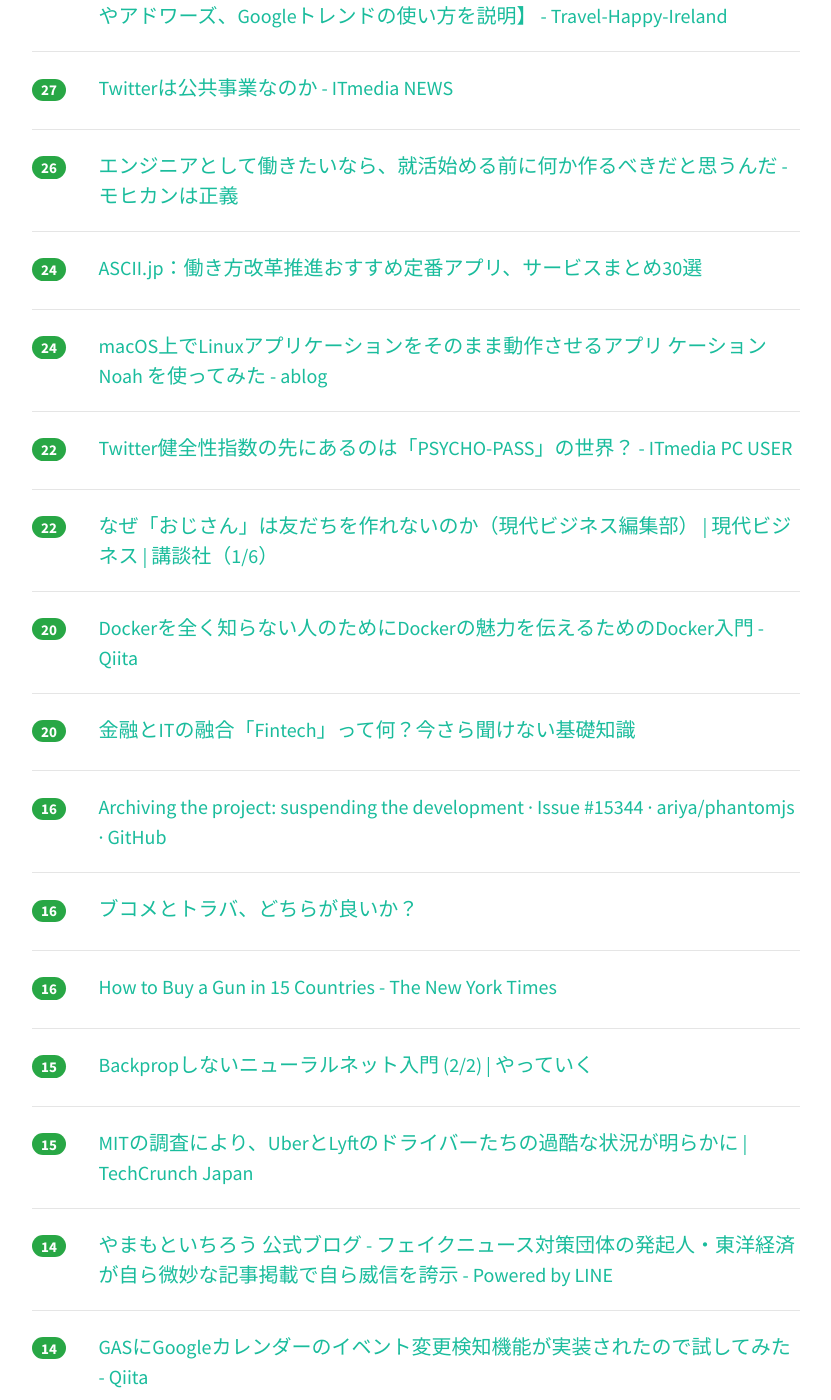
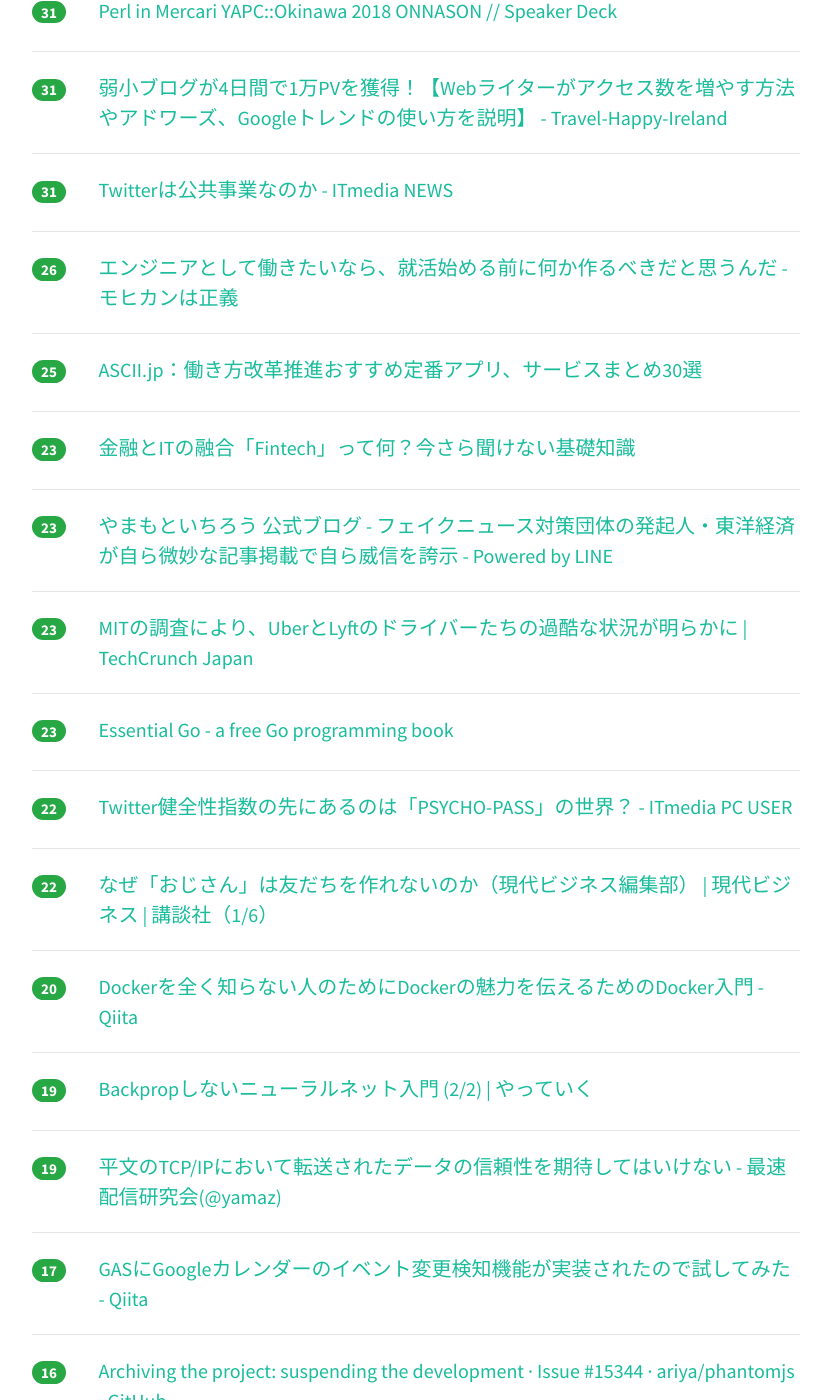
Before and after one commit to yatta47/hatena-matome-site, a Jekyll site: the page built from _posts/2018-03-04-hatena.md, in a window 1280 px wide and 1400 px high, scrolled down 2323 px. Shown: the whole window, without its empty margins (224-1055 px from the left). Built offline with Jekyll 4.4.1, drawn with Linux system fonts in a browser that asks for light colours; nearby versions of some CDN libraries; some of the changed text lies outside the part shown.

Commit message:
Updated 2018-03-04

```diff
--- a/_posts/2018-03-04-hatena.md
+++ b/_posts/2018-03-04-hatena.md
@@ -1,33 +1,33 @@
 ---
 layout: post
 title:  "2018-03-04 はてぶIT"
-date:   2018-03-04 21:03:12
+date:   2018-03-04 22:02:12
 tags: [it-hotentry]
 ---
-44 件のデータあり
+47 件のデータあり
 
 <hr><div class="row">
-<div class="col-1"><span class="badge badge-pill badge-success h2">313</span></div>
+<div class="col-1"><span class="badge badge-pill badge-success h2">322</span></div>
 <div class="col-11"><a href='https://togetter.com/li/1204933' target='_blank'>新卒説明会の応募での学歴フィルター・性別フィルターの存在を就活生がTwitterで告発→該当企業がフィルターを解除 - Togetter</a></div>
 </div>
 <hr>
 <div class="row">
-<div class="col-1"><span class="badge badge-pill badge-success h2">276</span></div>
+<div class="col-1"><span class="badge badge-pill badge-success h2">279</span></div>
 <div class="col-11"><a href='http://toricago.hatenablog.com/entry/2018/03/03/220000' target='_blank'>『自然言語処理の基本と技術』が面白い！ - toricago</a></div>
 </div>
 <hr>
 <div class="row">
-<div class="col-1"><span class="badge badge-pill badge-success h2">256</span></div>
+<div class="col-1"><span class="badge badge-pill badge-success h2">260</span></div>
 <div class="col-11"><a href='http://hiro.asks.jp/100252.html' target='_blank'>ビリー・ヘリントンとネット文化 : ひろゆき＠オープンSNS</a></div>
 </div>
 <hr>
 <div class="row">
-<div class="col-1"><span class="badge badge-pill badge-success h2">223</span></div>
+<div class="col-1"><span class="badge badge-pill badge-success h2">246</span></div>
 <div class="col-11"><a href='https://withnews.jp/article/f0180304000qq000000000000000G00110701qq000016833A' target='_blank'>「転職4回、クビ1回」からユーチューバー　1年で1千本、やっと黒字に - withnews（ウィズニュース）</a></div>
 </div>
 <hr>
 <div class="row">
-<div class="col-1"><span class="badge badge-pill badge-success h2">212</span></div>
+<div class="col-1"><span class="badge badge-pill badge-success h2">239</span></div>
 <div class="col-11"><a href='http://blog.edunote.jp/entry/2018/03/04/085231' target='_blank'>「助けて！PCが20台しかないのにコンピュータクラブの定員が30人なの！」いや、ほんとどうしましょう - パパ教員の戯れ言日記</a></div>
 </div>
 <hr>
@@ -42,13 +42,18 @@ tags: [it-hotentry]
 </div>
 <hr>
 <div class="row">
-<div class="col-1"><span class="badge badge-pill badge-success h2">116</span></div>
+<div class="col-1"><span class="badge badge-pill badge-success h2">135</span></div>
 <div class="col-11"><a href='https://dev.classmethod.jp/security/2018-aws-re-entering-security-check/' target='_blank'>AWS再入門2018 セキュリティチェック編 ｜ Developers.IO</a></div>
 </div>
 <hr>
 <div class="row">
-<div class="col-1"><span class="badge badge-pill badge-success h2">63</span></div>
+<div class="col-1"><span class="badge badge-pill badge-success h2">66</span></div>
 <div class="col-11"><a href='http://toyokeizai.net/articles/-/210942' target='_blank'>プログラミング言語｢Ruby｣が愛される理由 | 池澤あやかのテック最前線 | 東洋経済オンライン | 経済ニュースの新基準</a></div>
+</div>
+<hr>
+<div class="row">
+<div class="col-1"><span class="badge badge-pill badge-success h2">60</span></div>
+<div class="col-11"><a href='https://medium.com/@catatsuy/f9719352dada' target='_blank'>logrotateの設定とファイルのアクセスモードについて – Tatsuya Kaneko – Medium</a></div>
 </div>
 <hr>
 <div class="row">
@@ -57,8 +62,13 @@ tags: [it-hotentry]
 </div>
 <hr>
 <div class="row">
-<div class="col-1"><span class="badge badge-pill badge-success h2">57</span></div>
-<div class="col-11"><a href='https://medium.com/@catatsuy/f9719352dada' target='_blank'>logrotateの設定とファイルのアクセスモードについて – Tatsuya Kaneko – Medium</a></div>
+<div class="col-1"><span class="badge badge-pill badge-success h2">53</span></div>
+<div class="col-11"><a href='https://gigazine.net/news/20180304-private-keys-on-emails/' target='_blank'>2万3000件以上のSSL/TLS証明書の秘密鍵が電子メールでやりとりされたことが判明し、その全てが失効となる事態に - GIGAZINE</a></div>
+</div>
+<hr>
+<div class="row">
+<div class="col-1"><span class="badge badge-pill badge-success h2">52</span></div>
+<div class="col-11"><a href='http://d.hatena.ne.jp/yohei-a/20180304/1520138751' target='_blank'>macOS上でLinuxアプリケーションをそのまま動作させるアプリ ケーション Noah を使ってみた - ablog</a></div>
 </div>
 <hr>
 <div class="row">
@@ -68,17 +78,12 @@ tags: [it-hotentry]
 <hr>
 <div class="row">
 <div class="col-1"><span class="badge badge-pill badge-success h2">38</span></div>
-<div class="col-11"><a href='https://freesoft.tvbok.com/win10/reset-this-pc/reinstall-fresh-start.html' target='_blank'>Windows10 の再インストールには新機能「新たに開始」(Fresh Start) が便利 - ぼくんちのTV 別館</a></div>
-</div>
-<hr>
-<div class="row">
-<div class="col-1"><span class="badge badge-pill badge-success h2">37</span></div>
 <div class="col-11"><a href='https://www.slideshare.net/hirsoshnakagawa3/ss-89442307' target='_blank'>人工知能と社会</a></div>
 </div>
 <hr>
 <div class="row">
-<div class="col-1"><span class="badge badge-pill badge-success h2">37</span></div>
-<div class="col-11"><a href='https://gigazine.net/news/20180304-private-keys-on-emails/' target='_blank'>2万3000件以上のSSL/TLS証明書の秘密鍵が電子メールでやりとりされたことが判明し、その全てが失効となる事態に - GIGAZINE</a></div>
+<div class="col-1"><span class="badge badge-pill badge-success h2">38</span></div>
+<div class="col-11"><a href='https://freesoft.tvbok.com/win10/reset-this-pc/reinstall-fresh-start.html' target='_blank'>Windows10 の再インストールには新機能「新たに開始」(Fresh Start) が便利 - ぼくんちのTV 別館</a></div>
 </div>
 <hr>
 <div class="row">
@@ -97,8 +102,13 @@ tags: [it-hotentry]
 </div>
 <hr>
 <div class="row">
-<div class="col-1"><span class="badge badge-pill badge-success h2">31</span></div>
+<div class="col-1"><span class="badge badge-pill badge-success h2">32</span></div>
 <div class="col-11"><a href='http://www.dtmstation.com/archives/52010778.html' target='_blank'>SONARが名称変更して復活!旧ユーザーは無料でアップグレード!?Cakewalkを買収したBandLabのCEOに聞いてみた! : 藤本健の“DTMステーション”</a></div>
+</div>
+<hr>
+<div class="row">
+<div class="col-1"><span class="badge badge-pill badge-success h2">32</span></div>
+<div class="col-11"><a href='http://aba.hatenablog.com/entry/2018/03/03/170747' target='_blank'>JavaScript256文字でのゲーム作り - ABAの日誌</a></div>
 </div>
 <hr>
 <div class="row">
@@ -107,17 +117,12 @@ tags: [it-hotentry]
 </div>
 <hr>
 <div class="row">
-<div class="col-1"><span class="badge badge-pill badge-success h2">30</span></div>
-<div class="col-11"><a href='http://aba.hatenablog.com/entry/2018/03/03/170747' target='_blank'>JavaScript256文字でのゲーム作り - ABAの日誌</a></div>
-</div>
-<hr>
-<div class="row">
-<div class="col-1"><span class="badge badge-pill badge-success h2">28</span></div>
+<div class="col-1"><span class="badge badge-pill badge-success h2">31</span></div>
 <div class="col-11"><a href='http://blog-ireland.hatenablog.com/entry/2018/03/03/230923' target='_blank'>弱小ブログが4日間で1万PVを獲得！【Webライターがアクセス数を増やす方法やアドワーズ、Googleトレンドの使い方を説明】 - Travel-Happy-Ireland</a></div>
 </div>
 <hr>
 <div class="row">
-<div class="col-1"><span class="badge badge-pill badge-success h2">27</span></div>
+<div class="col-1"><span class="badge badge-pill badge-success h2">31</span></div>
 <div class="col-11"><a href='http://www.itmedia.co.jp/news/articles/1803/04/news018.html' target='_blank'>Twitterは公共事業なのか - ITmedia NEWS</a></div>
 </div>
 <hr>
@@ -127,13 +132,28 @@ tags: [it-hotentry]
 </div>
 <hr>
 <div class="row">
-<div class="col-1"><span class="badge badge-pill badge-success h2">24</span></div>
+<div class="col-1"><span class="badge badge-pill badge-success h2">25</span></div>
 <div class="col-11"><a href='http://ascii.jp/limit/group/ida/elem/000/001/634/1634243/' target='_blank'>ASCII.jp：働き方改革推進おすすめ定番アプリ、サービスまとめ30選</a></div>
 </div>
 <hr>
 <div class="row">
-<div class="col-1"><span class="badge badge-pill badge-success h2">24</span></div>
-<div class="col-11"><a href='http://d.hatena.ne.jp/yohei-a/20180304/1520138751' target='_blank'>macOS上でLinuxアプリケーションをそのまま動作させるアプリ ケーション Noah を使ってみた - ablog</a></div>
+<div class="col-1"><span class="badge badge-pill badge-success h2">23</span></div>
+<div class="col-11"><a href='https://career.levtech.jp/guide/knowhow/article/4/' target='_blank'>金融とITの融合「Fintech」って何？今さら聞けない基礎知識</a></div>
+</div>
+<hr>
+<div class="row">
+<div class="col-1"><span class="badge badge-pill badge-success h2">23</span></div>
+<div class="col-11"><a href='https://lineblog.me/yamamotoichiro/archives/13175983.html' target='_blank'>やまもといちろう 公式ブログ - フェイクニュース対策団体の発起人・東洋経済が自ら微妙な記事掲載で自ら威信を誇示 - Powered by LINE</a></div>
+</div>
+<hr>
+<div class="row">
+<div class="col-1"><span class="badge badge-pill badge-success h2">23</span></div>
+<div class="col-11"><a href='http://jp.techcrunch.com/2018/03/04/2018-03-02-mit-study-shows-how-much-driving-for-uber-or-lyft-sucks/' target='_blank'>MITの調査により、UberとLyftのドライバーたちの過酷な状況が明らかに | TechCrunch Japan</a></div>
+</div>
+<hr>
+<div class="row">
+<div class="col-1"><span class="badge badge-pill badge-success h2">23</span></div>
+<div class="col-11"><a href='https://www.programming-books.io/essential/go/' target='_blank'>Essential Go - a free Go programming book</a></div>
 </div>
 <hr>
 <div class="row">
@@ -152,8 +172,18 @@ tags: [it-hotentry]
 </div>
 <hr>
 <div class="row">
-<div class="col-1"><span class="badge badge-pill badge-success h2">20</span></div>
-<div class="col-11"><a href='https://career.levtech.jp/guide/knowhow/article/4/' target='_blank'>金融とITの融合「Fintech」って何？今さら聞けない基礎知識</a></div>
+<div class="col-1"><span class="badge badge-pill badge-success h2">19</span></div>
+<div class="col-11"><a href='http://ktrmnm.github.io/blog/2018/03/04/201803-nn-bcd/' target='_blank'>Backpropしないニューラルネット入門 (2/2) | やっていく</a></div>
+</div>
+<hr>
+<div class="row">
+<div class="col-1"><span class="badge badge-pill badge-success h2">19</span></div>
+<div class="col-11"><a href='http://yamaz.hatenablog.com/entry/2018/03/03/214221' target='_blank'>平文のTCP/IPにおいて転送されたデータの信頼性を期待してはいけない - 最速配信研究会(@yamaz)</a></div>
+</div>
+<hr>
+<div class="row">
+<div class="col-1"><span class="badge badge-pill badge-success h2">17</span></div>
+<div class="col-11"><a href='https://qiita.com/howdy39/items/b92c9ba0b050151a889b' target='_blank'>GASにGoogleカレンダーのイベント変更検知機能が実装されたので試してみた - Qiita</a></div>
 </div>
 <hr>
 <div class="row">
@@ -173,31 +203,6 @@ tags: [it-hotentry]
 <hr>
 <div class="row">
 <div class="col-1"><span class="badge badge-pill badge-success h2">15</span></div>
-<div class="col-11"><a href='http://ktrmnm.github.io/blog/2018/03/04/201803-nn-bcd/' target='_blank'>Backpropしないニューラルネット入門 (2/2) | やっていく</a></div>
-</div>
-<hr>
-<div class="row">
-<div class="col-1"><span class="badge badge-pill badge-success h2">15</span></div>
-<div class="col-11"><a href='http://jp.techcrunch.com/2018/03/04/2018-03-02-mit-study-shows-how-much-driving-for-uber-or-lyft-sucks/' target='_blank'>MITの調査により、UberとLyftのドライバーたちの過酷な状況が明らかに | TechCrunch Japan</a></div>
-</div>
-<hr>
-<div class="row">
-<div class="col-1"><span class="badge badge-pill badge-success h2">14</span></div>
-<div class="col-11"><a href='https://lineblog.me/yamamotoichiro/archives/13175983.html' target='_blank'>やまもといちろう 公式ブログ - フェイクニュース対策団体の発起人・東洋経済が自ら微妙な記事掲載で自ら威信を誇示 - Powered by LINE</a></div>
-</div>
-<hr>
-<div class="row">
-<div class="col-1"><span class="badge badge-pill badge-success h2">14</span></div>
-<div class="col-11"><a href='https://qiita.com/howdy39/items/b92c9ba0b050151a889b' target='_blank'>GASにGoogleカレンダーのイベント変更検知機能が実装されたので試してみた - Qiita</a></div>
-</div>
-<hr>
-<div class="row">
-<div class="col-1"><span class="badge badge-pill badge-success h2">14</span></div>
-<div class="col-11"><a href='https://www.programming-books.io/essential/go/' target='_blank'>Essential Go - a free Go programming book</a></div>
-</div>
-<hr>
-<div class="row">
-<div class="col-1"><span class="badge badge-pill badge-success h2">13</span></div>
 <div class="col-11"><a href='http://nlab.itmedia.co.jp/nl/articles/1803/04/news012.html' target='_blank'>ネットと「新聞、雑誌、ラジオ、テレビ」どれを一番信用する？　女子高生が考える「マスメディアの信頼度」 (1/4) - ねとらぼ</a></div>
 </div>
 <hr>
@@ -208,7 +213,12 @@ tags: [it-hotentry]
 <hr>
 <div class="row">
 <div class="col-1"><span class="badge badge-pill badge-success h2">12</span></div>
-<div class="col-11"><a href='http://yamaz.hatenablog.com/entry/2018/03/03/214221' target='_blank'>平文のTCP/IPにおいて転送されたデータの信頼性を期待してはいけない - 最速配信研究会(@yamaz)</a></div>
+<div class="col-11"><a href='https://qiita.com/mitch0807/items/7ed4eaf6253a9b879ae7' target='_blank'>地図ライブラリの本命「Leaflet」を5分で理解&導入する - Qiita</a></div>
+</div>
+<hr>
+<div class="row">
+<div class="col-1"><span class="badge badge-pill badge-success h2">11</span></div>
+<div class="col-11"><a href='http://nixeneko.hatenablog.com/entry/2018/03/04/140000' target='_blank'>現在のUnicodeモンゴル文字の問題点と最近の動き - にせねこメモ</a></div>
 </div>
 <hr>
 <div class="row">
@@ -222,6 +232,11 @@ tags: [it-hotentry]
 </div>
 <hr>
 <div class="row">
+<div class="col-1"><span class="badge badge-pill badge-success h2">9</span></div>
+<div class="col-11"><a href='https://qiita.com/sinya8282/items/361f13409a0ca9e3e66c' target='_blank'>Perl6の正規表現について〜『正規表現技術入門』幻の8.X章〜 - Qiita</a></div>
+</div>
+<hr>
+<div class="row">
 <div class="col-1"><span class="badge badge-pill badge-success h2">8</span></div>
 <div class="col-11"><a href='https://anond.hatelabo.jp/20180228210132' target='_blank'>なんだか使いにくくなった言葉</a></div>
 </div>
```
